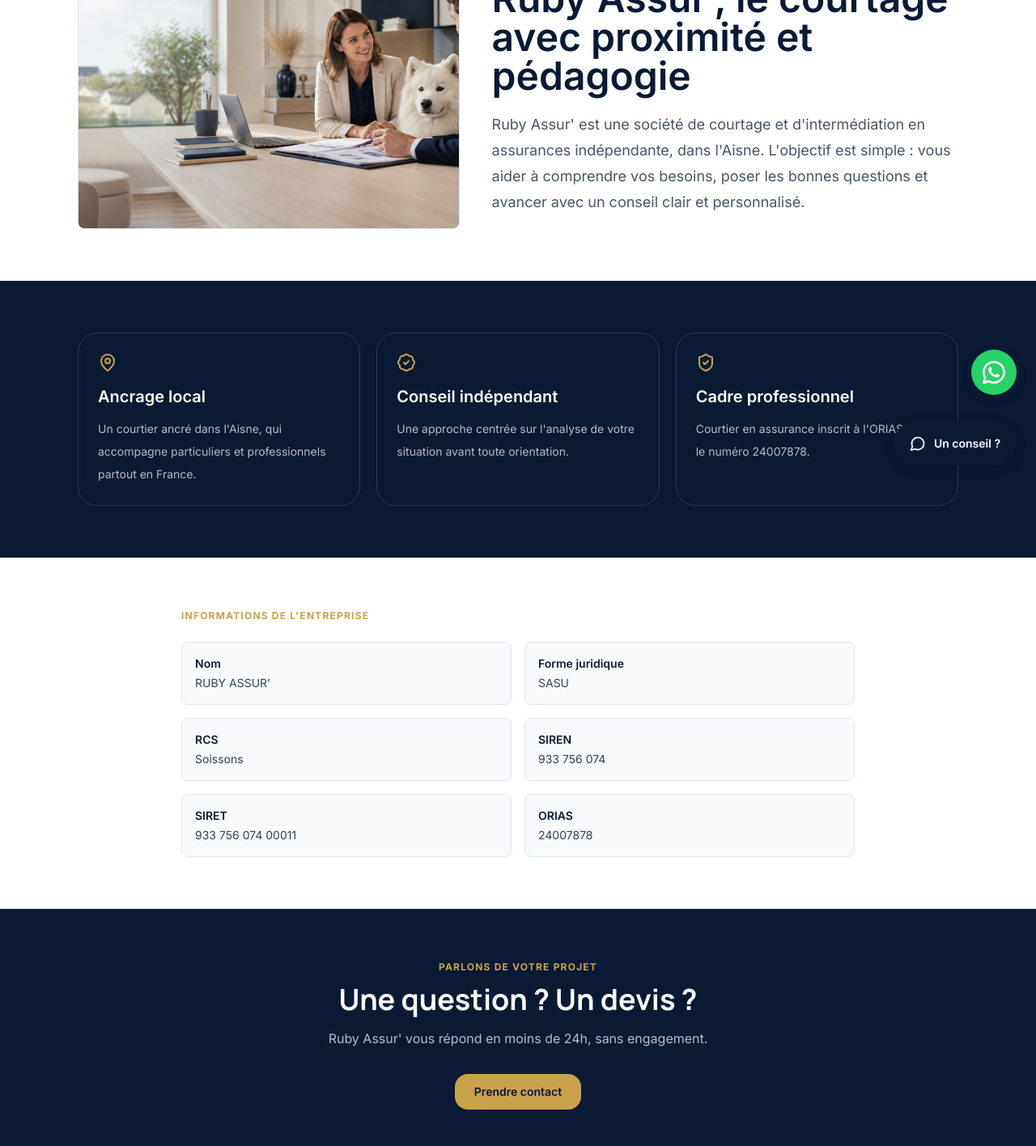
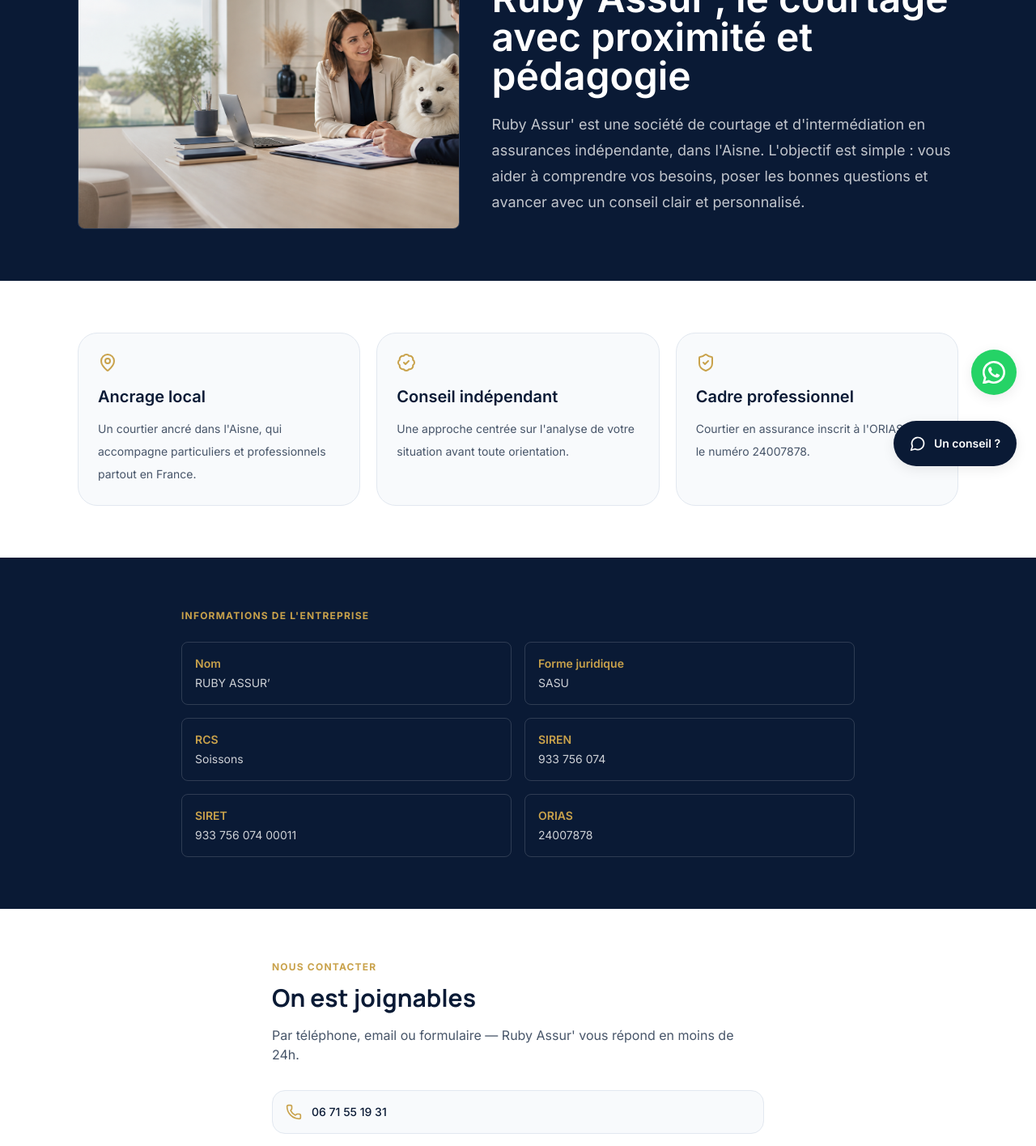
Before and after one commit to ribeirojulien10-ui/Ruby-Assur-, a Next.js app: page /a-propos in a window 1280 px wide. Shown: the part 200-1616 px from the top of the page at 81% size. Built offline with nearby package versions, Linux system fonts and the light colour scheme.

Commit message:
À propos : bleu blanc bleu blanc bleu (5 sections, ajout section contact)

```diff
--- a/app/a-propos/page.tsx
+++ b/app/a-propos/page.tsx
@@ -1,7 +1,7 @@
 import type { Metadata } from "next";
 import Image from "next/image";
 import Link from "next/link";
-import { BadgeCheck, MapPin, ShieldCheck } from "lucide-react";
+import { BadgeCheck, MapPin, ShieldCheck, Phone, Mail } from "lucide-react";
 import { brand, legalInfo } from "@/lib/site";
 
 export const metadata: Metadata = {
@@ -9,13 +9,16 @@ export const metadata: Metadata = {
   description: "Découvrez Ruby Assur', courtier en assurances indépendant dans l'Aisne. ORIAS 24007878.",
 };
 
+const phone = process.env.NEXT_PUBLIC_PHONE ?? "0671551931";
+const email = process.env.NEXT_PUBLIC_CONTACT_EMAIL ?? "ruby.assur@gmail.com";
+
 export default function AboutPage() {
   return (
     <>
-      {/* 1 — Présentation : blanc */}
-      <section className="bg-white py-16">
+      {/* 1 — bleu */}
+      <section className="bg-navy py-16 text-white">
         <div className="section-shell grid gap-10 lg:grid-cols-[0.9fr_1.1fr] lg:items-center">
-          <div className="relative aspect-[4/3] overflow-hidden rounded-lg border border-off-gray">
+          <div className="relative aspect-[4/3] overflow-hidden rounded-lg border border-white/15">
             <Image
               src="/images/hero-ruby-assur.png"
               alt="Espace de conseil Ruby Assur'"
@@ -26,11 +29,11 @@ export default function AboutPage() {
             />
           </div>
           <div>
-            <p className="eyebrow">À propos</p>
-            <h1 className="mt-3 text-4xl font-semibold text-navy sm:text-5xl">
+            <p className="eyebrow text-gold">À propos</p>
+            <h1 className="mt-3 text-4xl font-semibold sm:text-5xl">
               {brand}, le courtage avec proximité et pédagogie
             </h1>
-            <p className="mt-5 text-lg leading-8 text-slate-600">
+            <p className="mt-5 text-lg leading-8 text-white/75">
               Ruby Assur' est une société de courtage et d'intermédiation en assurances indépendante, dans l'Aisne. L'objectif est
               simple : vous aider à comprendre vos besoins, poser les bonnes questions et avancer avec un conseil clair et personnalisé.
             </p>
@@ -38,37 +41,37 @@ export default function AboutPage() {
         </div>
       </section>
 
-      {/* 2 — 3 valeurs : navy */}
-      <section className="bg-navy py-16 text-white">
+      {/* 2 — blanc */}
+      <section className="bg-white py-16">
         <div className="section-shell grid gap-5 md:grid-cols-3">
-          <article className="rounded-2xl border border-white/15 bg-white/8 p-6 backdrop-blur-sm">
+          <article className="rounded-2xl border border-off-gray bg-off-white p-6">
             <MapPin className="h-6 w-6 text-gold" aria-hidden="true" />
-            <h2 className="mt-4 text-xl font-semibold">Ancrage local</h2>
-            <p className="mt-3 text-sm leading-7 text-white/70">
+            <h2 className="mt-4 text-xl font-semibold text-navy">Ancrage local</h2>
+            <p className="mt-3 text-sm leading-7 text-slate-600">
               Un courtier ancré dans l'Aisne, qui accompagne particuliers et professionnels partout en France.
             </p>
           </article>
-          <article className="rounded-2xl border border-white/15 bg-white/8 p-6 backdrop-blur-sm">
+          <article className="rounded-2xl border border-off-gray bg-off-white p-6">
             <BadgeCheck className="h-6 w-6 text-gold" aria-hidden="true" />
-            <h2 className="mt-4 text-xl font-semibold">Conseil indépendant</h2>
-            <p className="mt-3 text-sm leading-7 text-white/70">
+            <h2 className="mt-4 text-xl font-semibold text-navy">Conseil indépendant</h2>
+            <p className="mt-3 text-sm leading-7 text-slate-600">
               Une approche centrée sur l'analyse de votre situation avant toute orientation.
             </p>
           </article>
-          <article className="rounded-2xl border border-white/15 bg-white/8 p-6 backdrop-blur-sm">
+          <article className="rounded-2xl border border-off-gray bg-off-white p-6">
             <ShieldCheck className="h-6 w-6 text-gold" aria-hidden="true" />
-            <h2 className="mt-4 text-xl font-semibold">Cadre professionnel</h2>
-            <p className="mt-3 text-sm leading-7 text-white/70">
+            <h2 className="mt-4 text-xl font-semibold text-navy">Cadre professionnel</h2>
+            <p className="mt-3 text-sm leading-7 text-slate-600">
               Courtier en assurance inscrit à l'ORIAS sous le numéro {legalInfo.orias}.
             </p>
           </article>
         </div>
       </section>
 
-      {/* 3 — Infos entreprise : blanc */}
-      <section className="bg-white py-16">
+      {/* 3 — bleu */}
+      <section className="bg-navy py-16 text-white">
         <div className="section-shell max-w-4xl">
-          <p className="eyebrow">Informations de l'entreprise</p>
+          <p className="eyebrow text-gold">Informations de l'entreprise</p>
           <dl className="mt-6 grid gap-4 sm:grid-cols-2">
             {[
               ["Nom", legalInfo.name],
@@ -78,16 +81,35 @@ export default function AboutPage() {
               ["SIRET", legalInfo.siret],
               ["ORIAS", legalInfo.orias],
             ].map(([label, value]) => (
-              <div key={label} className="rounded-lg border border-off-gray bg-off-white p-4">
-                <dt className="text-sm font-semibold text-navy">{label}</dt>
-                <dd className="mt-1 text-sm text-slate-700">{value}</dd>
+              <div key={label} className="rounded-lg border border-white/15 bg-white/8 p-4">
+                <dt className="text-sm font-semibold text-gold">{label}</dt>
+                <dd className="mt-1 text-sm text-white/80">{value}</dd>
               </div>
             ))}
           </dl>
         </div>
       </section>
 
-      {/* 4 — CTA : navy */}
+      {/* 4 — blanc */}
+      <section className="bg-white py-16">
+        <div className="section-shell max-w-2xl">
+          <p className="eyebrow">Nous contacter</p>
+          <h2 className="mt-3 font-display text-3xl font-bold text-navy">On est joignables</h2>
+          <p className="mt-4 text-slate-600">Par téléphone, email ou formulaire — Ruby Assur' vous répond en moins de 24h.</p>
+          <div className="mt-8 space-y-4">
+            <a href={`tel:${phone}`} className="flex items-center gap-3 rounded-xl border border-off-gray bg-off-white p-4 text-sm font-medium text-navy hover:border-gold/40 transition">
+              <Phone className="h-5 w-5 text-gold" />
+              {phone.replace(/(\d{2})(?=\d)/g, "$1 ").trim()}
+            </a>
+            <a href={`mailto:${email}`} className="flex items-center gap-3 rounded-xl border border-off-gray bg-off-white p-4 text-sm font-medium text-navy hover:border-gold/40 transition">
+              <Mail className="h-5 w-5 text-gold" />
+              {email}
+            </a>
+          </div>
+        </div>
+      </section>
+
+      {/* 5 — bleu */}
       <section className="bg-navy py-16 text-white text-center">
         <div className="section-shell">
           <p className="eyebrow text-gold">Parlons de votre projet</p>
```
